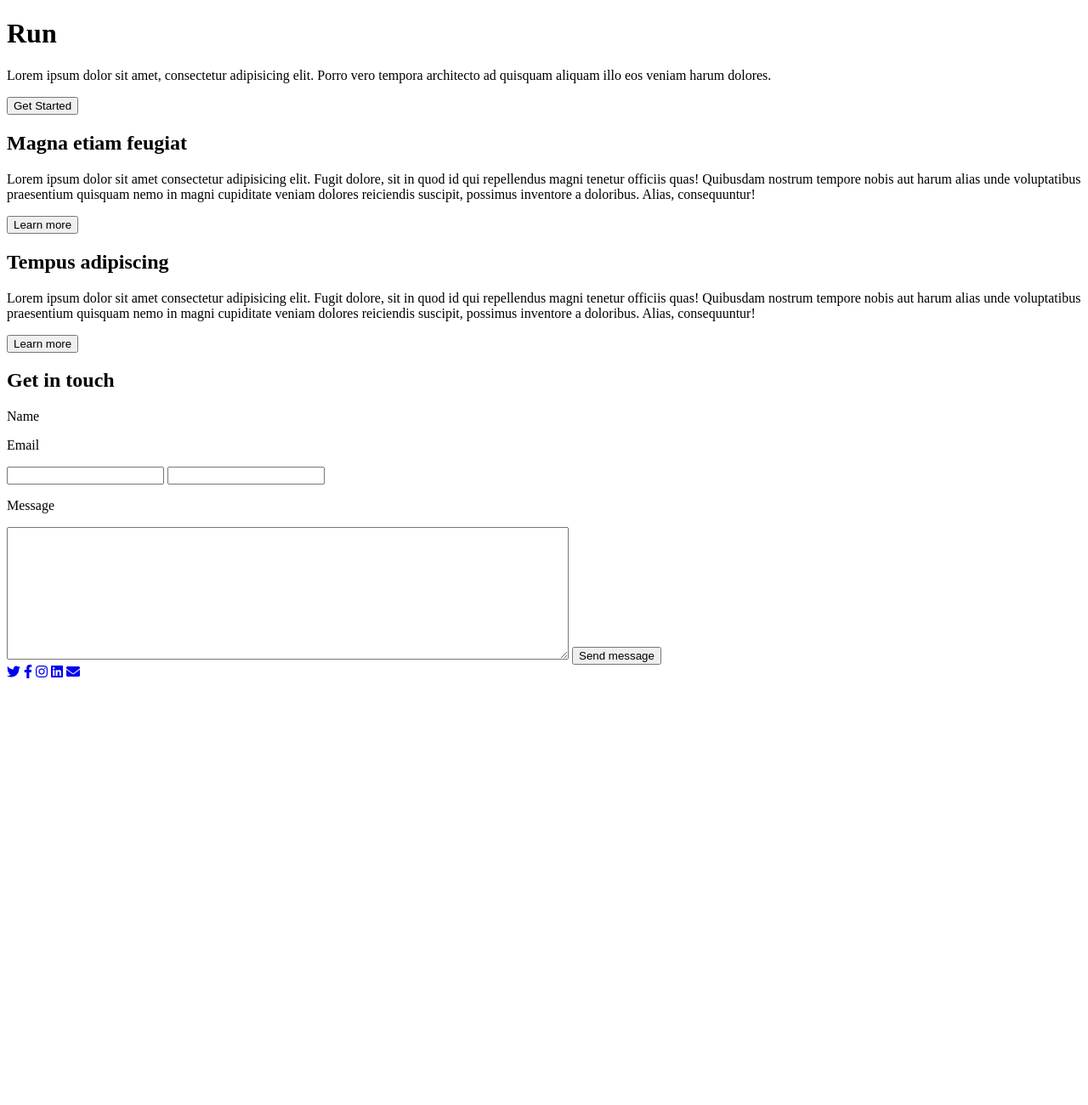
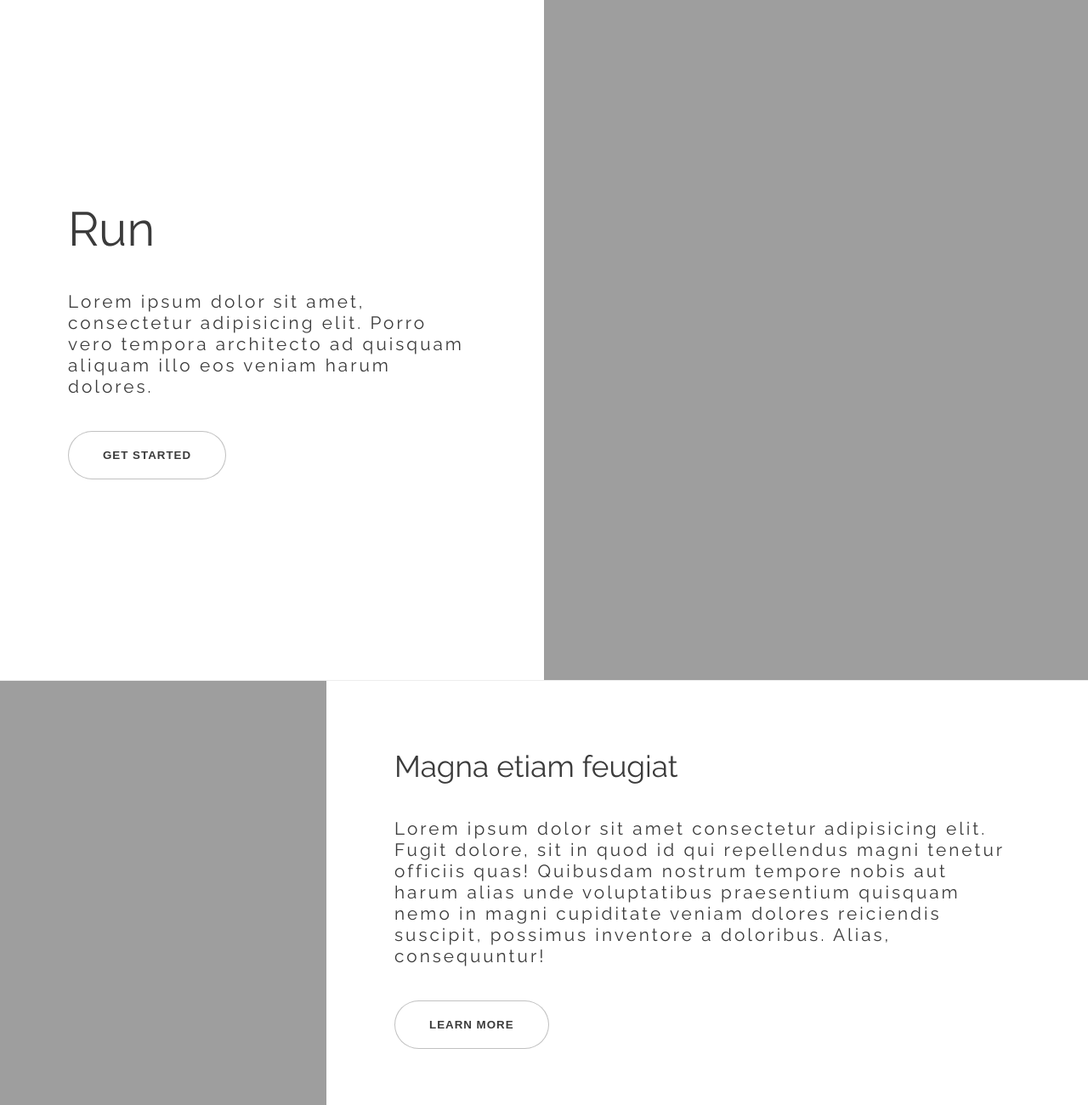
Before and after one commit to oOJulienOo/Run, a plain HTML site: page index.html in a window 1280 px wide. Shown: the top 1300 px of the page at 85% size. Before the commit the page ends 808 px from the top, so only its background shows below. Drawn offline with Linux system fonts and the light colour scheme; the site is published under a folder, as on GitHub Pages, so addresses that start at the root find nothing.

Commit message:
modified:   index.html 	modified:   style.css 	modified:   index.html

```diff
--- a/index.html
+++ b/index.html
@@ -7,7 +7,7 @@
     <meta name="viewport" content="width=device-width, initial-scale=1.0">
     <link href="https://fonts.googleapis.com/css2?family=Raleway&display=swap" rel="stylesheet">
     <link rel="stylesheet" href="https://use.fontawesome.com/releases/v5.8.2/css/all.css">
-    <link rel="stylesheet" href="/style.css">
+   <link rel="stylesheet" href="style.css">
     <title>Run</title>
 </head>
 
--- a/style.css
+++ b/style.css
@@ -60,7 +60,7 @@ button:hover {
 }
 
 .header-img {
-    background: url(/img/banner.jpg)no-repeat right bottom/cover;
+    background: url(img/banner.jpg)no-repeat right bottom/cover;
 }
 
 .txt-block h1 {
@@ -78,7 +78,7 @@ button:hover {
 }
 
 .magna-img {
-    background: url(/img/img-left.jpg) center/cover;
+    background: url(img/img-left.jpg) center/cover;
 
 }
 
@@ -105,7 +105,7 @@ button:hover {
 }
 
 .tempus-img {
-    background: url(/img/img-right.jpg) center/cover;
+    background: url(img/img-right.jpg) center/cover;
 }
 
 /* -----------form-------- */
```
